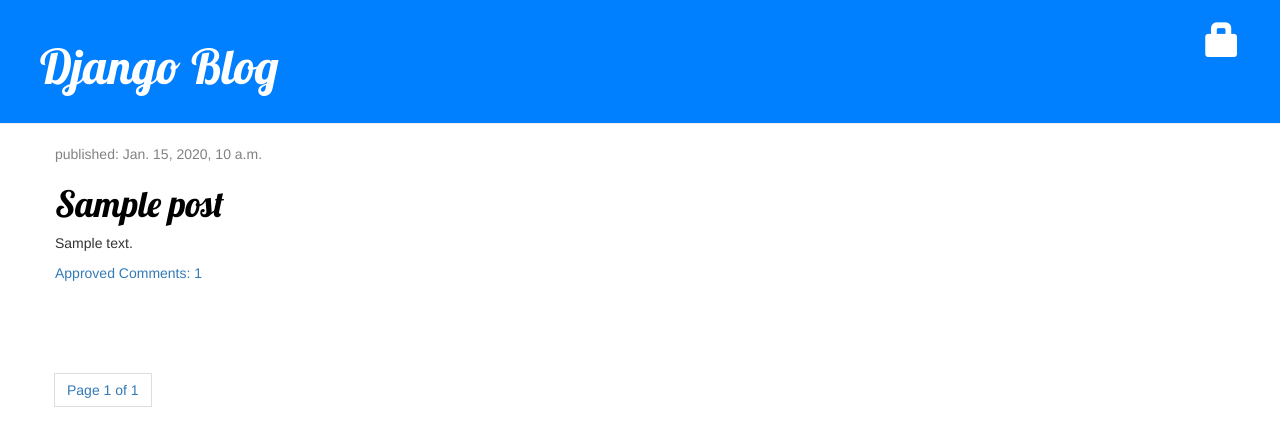
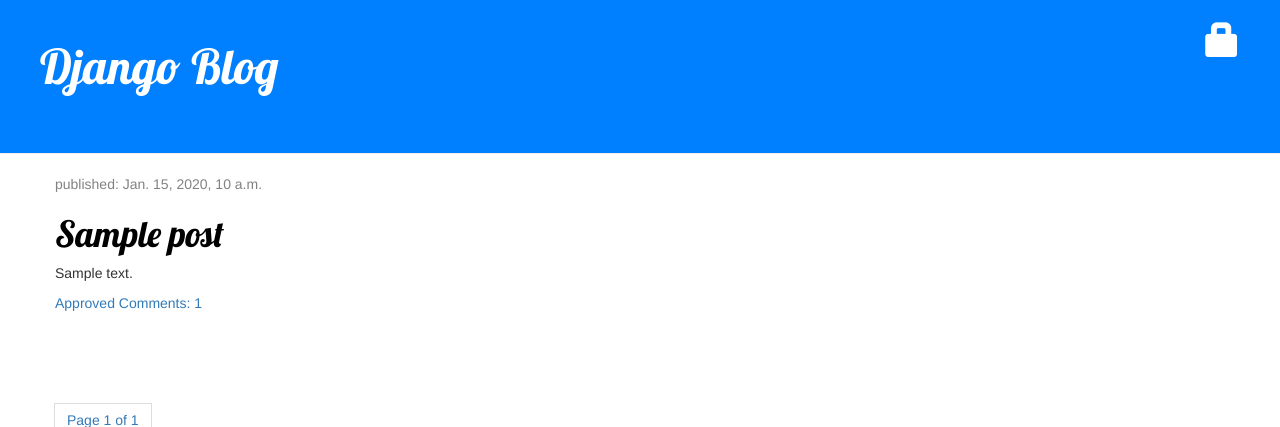
Before and after one commit to wand96/test-cicd, a Django app: template blog/templates/blog/post_list.html in a window 1280 px wide. Shown: the top 427 px of the page. Run offline with Django 3.2, Linux system fonts and the light colour scheme; the template is opened without the code that fills it: most values are stand-ins (such as "Sample title", 1, 10 or a date in 2020); some libraries are stand-ins or nearby versions.

Commit message:
change image27

```diff
--- a/blog/static/css/blog.css
+++ b/blog/static/css/blog.css
@@ -1,7 +1,7 @@
 .page-header {
     background-color: #0080ff;
     margin-top: 0;
-    padding: 20px 20px 20px 40px;
+    padding: 20px 20px 50px 40px;
 }
 
 .page-header h1, .page-header h1 a, .page-header h1 a:visited, .page-header h1 a:active {
```
